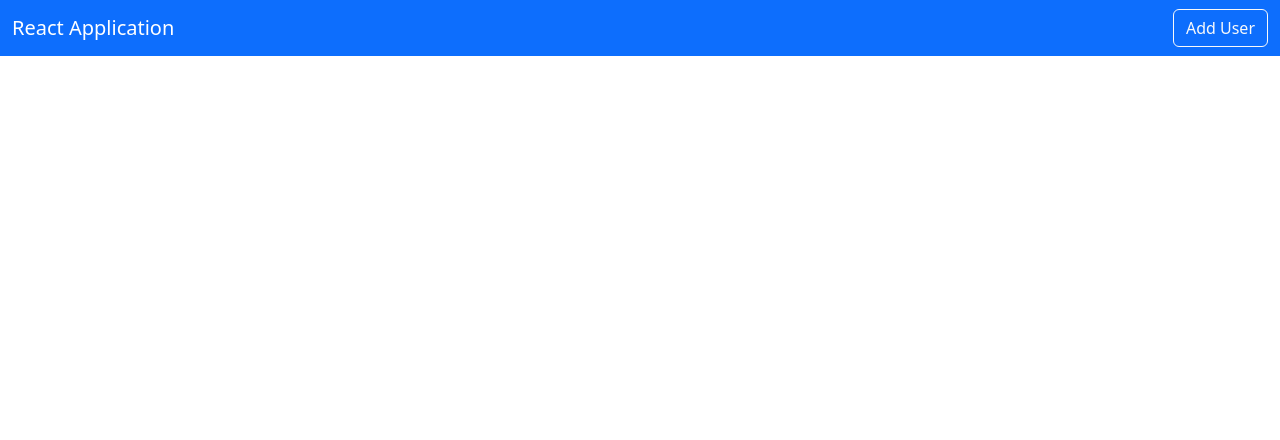
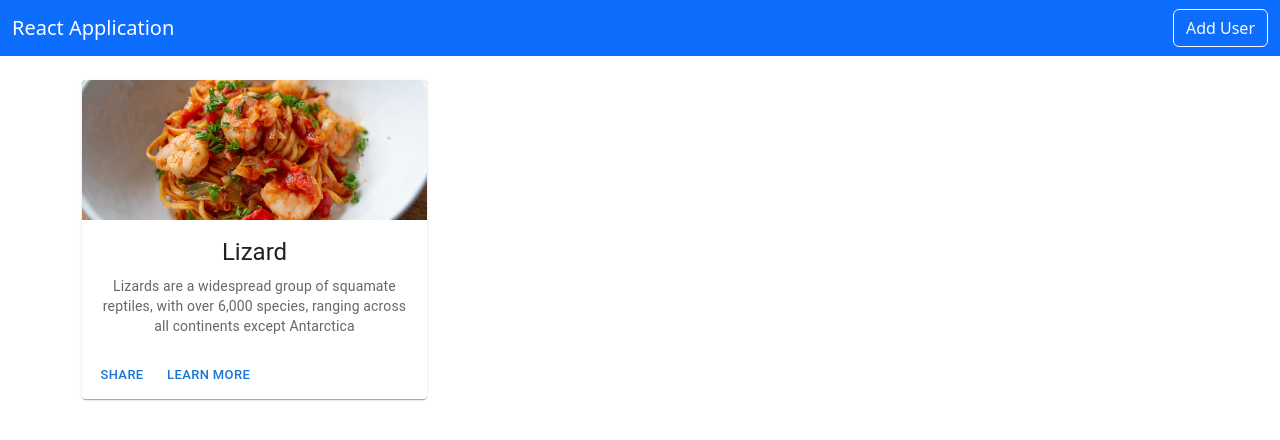
Before and after one commit to brittbrink/S3-DB02-frontend, a React (Create React App) app: page /recipes in a window 1280 px wide. Shown: the top 440 px of the page. Built offline with nearby package versions, Linux system fonts and the light colour scheme.

Commit message:
recipes meespelen

```diff
--- a/package.json
+++ b/package.json
@@ -3,6 +3,9 @@
   "version": "0.1.0",
   "private": true,
   "dependencies": {
+    "@emotion/react": "^11.10.4",
+    "@emotion/styled": "^11.10.4",
+    "@mui/material": "^5.10.8",
     "@testing-library/jest-dom": "^5.16.5",
     "@testing-library/react": "^13.4.0",
     "@testing-library/user-event": "^13.5.0",
--- a/src/App.js
+++ b/src/App.js
@@ -2,6 +2,7 @@ import './App.css';
 import "../node_modules/bootstrap/dist/css/bootstrap.min.css";
 import Navbar from './layout/Navbar';
 import Home from './pages/Home';
+import Recipes from "./pages/Recipes";
 import {BrowserRouter as Router, Routes, Route} from "react-router-dom";
 import AddUser from './users/AddUser';
 import EditUser from './users/EditUser';
@@ -14,6 +15,7 @@ function App() {
         <Navbar/>
         <Routes>
           <Route exact path="/" element={<Home/>} />
+          <Route exact path="/recipes" element={<Recipes/>} />
           <Route exact path="/adduser" element={<AddUser/>} />
           <Route exact path="/edituser/:id" element={<EditUser/>} />
           <Route exact path="/viewuser/:id" element={<ViewUser/>}/>
--- a/src/pages/Home.js
+++ b/src/pages/Home.js
@@ -58,6 +58,10 @@ export default function Home() {
 
             </tbody>
         </table>
+        <br></br>
+        <hr></hr>
+        <br></br>
+        <Link className="btn btn-primary mx-2" to={`/recipes`}>Go To Recipes</Link>
         </div>
     </div>
   )
--- /dev/null
+++ b/src/pages/Recipes.js
@@ -0,0 +1,41 @@
+import React from 'react';
+import Card from '@mui/material/Card';
+import CardActions from '@mui/material/CardActions';
+import CardContent from '@mui/material/CardContent';
+import CardMedia from '@mui/material/CardMedia';
+import Button from '@mui/material/Button';
+import Typography from '@mui/material/Typography';
+import BrittBeautifulImage from '../image/Pasta-met-garnalen.jpg'
+
+export default function MediaCard() {
+  return (
+    <div className="container">
+        <div className="py-4">
+            <Card sx={{
+                maxWidth: 345,
+                '&:hover': { boxShadow: 'md', borderColor: 'neutral.outlinedHoverBorder' },
+            }}>
+            <CardMedia
+                component="img"
+                height="140"
+                image={BrittBeautifulImage}
+                alt="green iguana"
+            />
+            <CardContent>
+                <Typography gutterBottom variant="h5" component="div">
+                Lizard
+                </Typography>
+                <Typography variant="body2" color="text.secondary">
+                Lizards are a widespread group of squamate reptiles, with over 6,000
+                species, ranging across all continents except Antarctica
+                </Typography>
+            </CardContent>
+            <CardActions>
+                <Button size="small">Share</Button>
+                <Button size="small">Learn More</Button>
+            </CardActions>
+            </Card>
+        </div>
+    </div>
+  );
+}
```
Also changed, not shown: src/image/Pasta-met-garnalen.jpg (added), 1 other file (tests, documents, lock files or other folders).
